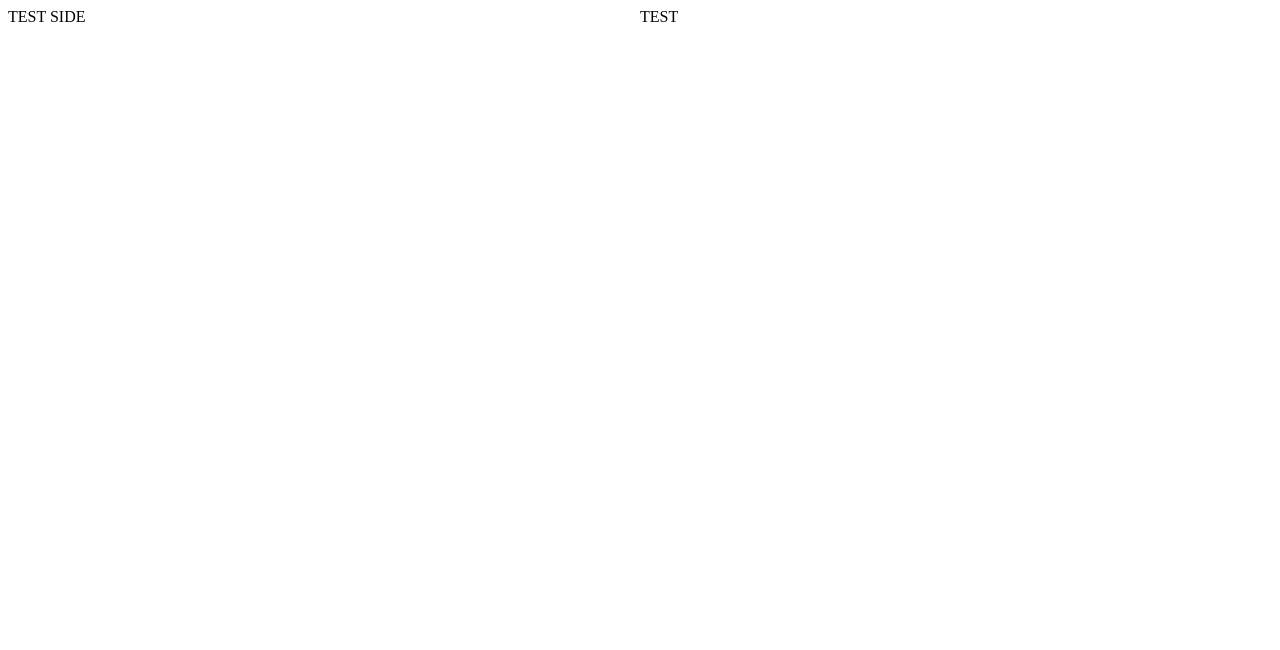
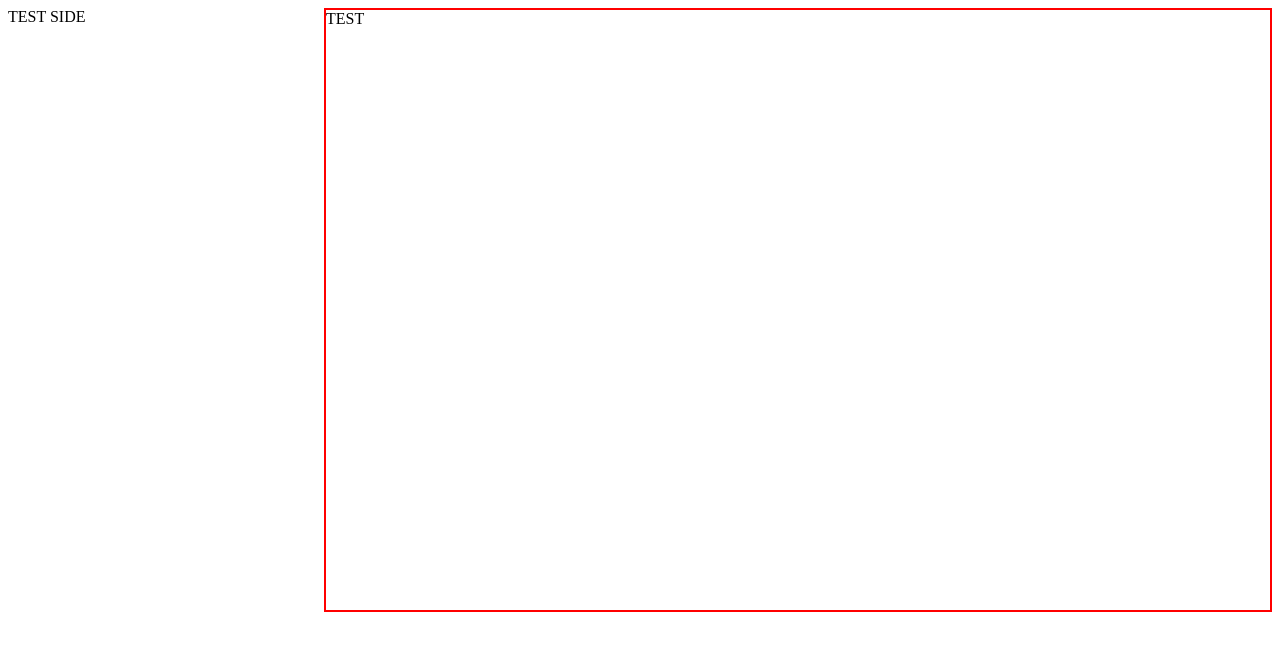
Before and after one commit to marianmorcotet/reactchat, a React app: page / in a window 1280 px wide. Shown: the top 650 px of the page. Built offline with nearby package versions, Linux system fonts and the light colour scheme.

Commit message:
correct styling

```diff
--- a/src/containers/App/App.css
+++ b/src/containers/App/App.css
@@ -1,4 +1,4 @@
-.root {
+.appRoot {
   display: flex;
   justify-content: flex-start;
 }
--- a/src/containers/App/App.js
+++ b/src/containers/App/App.js
@@ -5,7 +5,7 @@ import './App.css'
 
 const App = () => {
   return (
-    <div className="root">
+    <div className="appRoot">
       <SideMenu />
       <Chat />
     </div>
--- a/src/containers/Chat/Chat.css
+++ b/src/containers/Chat/Chat.css
@@ -1,3 +1,5 @@
-.root {
+.chatRoot {
   flex-grow: 5;
+  border: 2px solid red;
+  min-height: 600px;
 }
--- a/src/containers/Chat/Chat.js
+++ b/src/containers/Chat/Chat.js
@@ -2,7 +2,7 @@ import React from 'react'
 import './Chat.css'
 
 const Chat = () => {
-  return <div className="root">TEST</div>
+  return <div className="chatRoot">TEST</div>
 }
 
 export default Chat
--- a/src/containers/SideMenu/SideMenu.css
+++ b/src/containers/SideMenu/SideMenu.css
@@ -1,3 +1,3 @@
-.root {
+.sideMenuRoot {
   flex-basis: 25%;
 }
--- a/src/containers/SideMenu/Sidemenu.js
+++ b/src/containers/SideMenu/Sidemenu.js
@@ -2,7 +2,7 @@ import React from 'react'
 import './SideMenu.css'
 
 const SideMenu = () => {
-  return <div className="root">TEST SIDE</div>
+  return <div className="sideMenuRoot">TEST SIDE</div>
 }
 
 export default SideMenu
```
Also changed, not shown: src/components/MenuItem/MenuItem.css (added), src/components/MenuItem/MenuItem.js (added), src/components/Message/Message.css (added), src/components/Message/Message.js (added).
